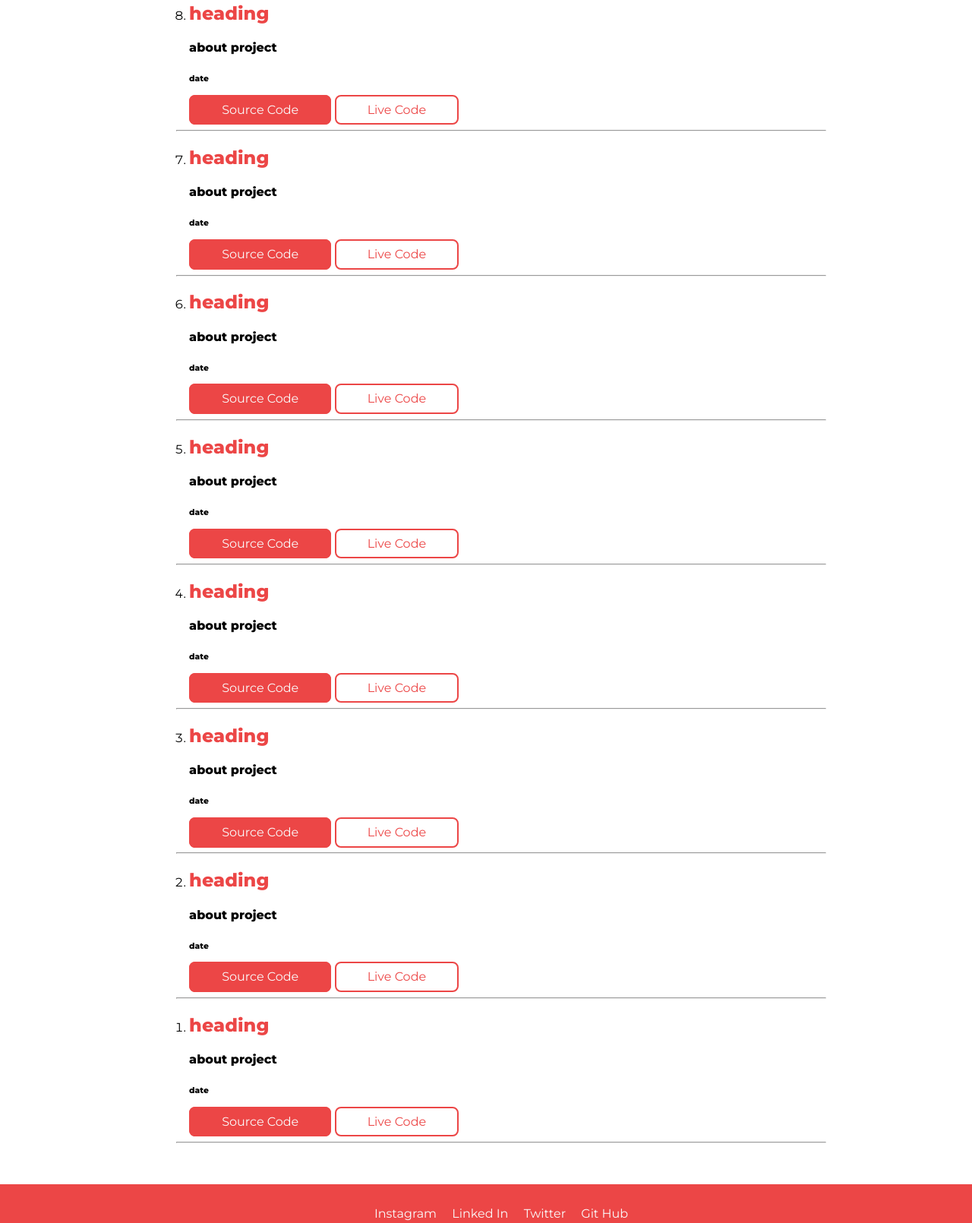
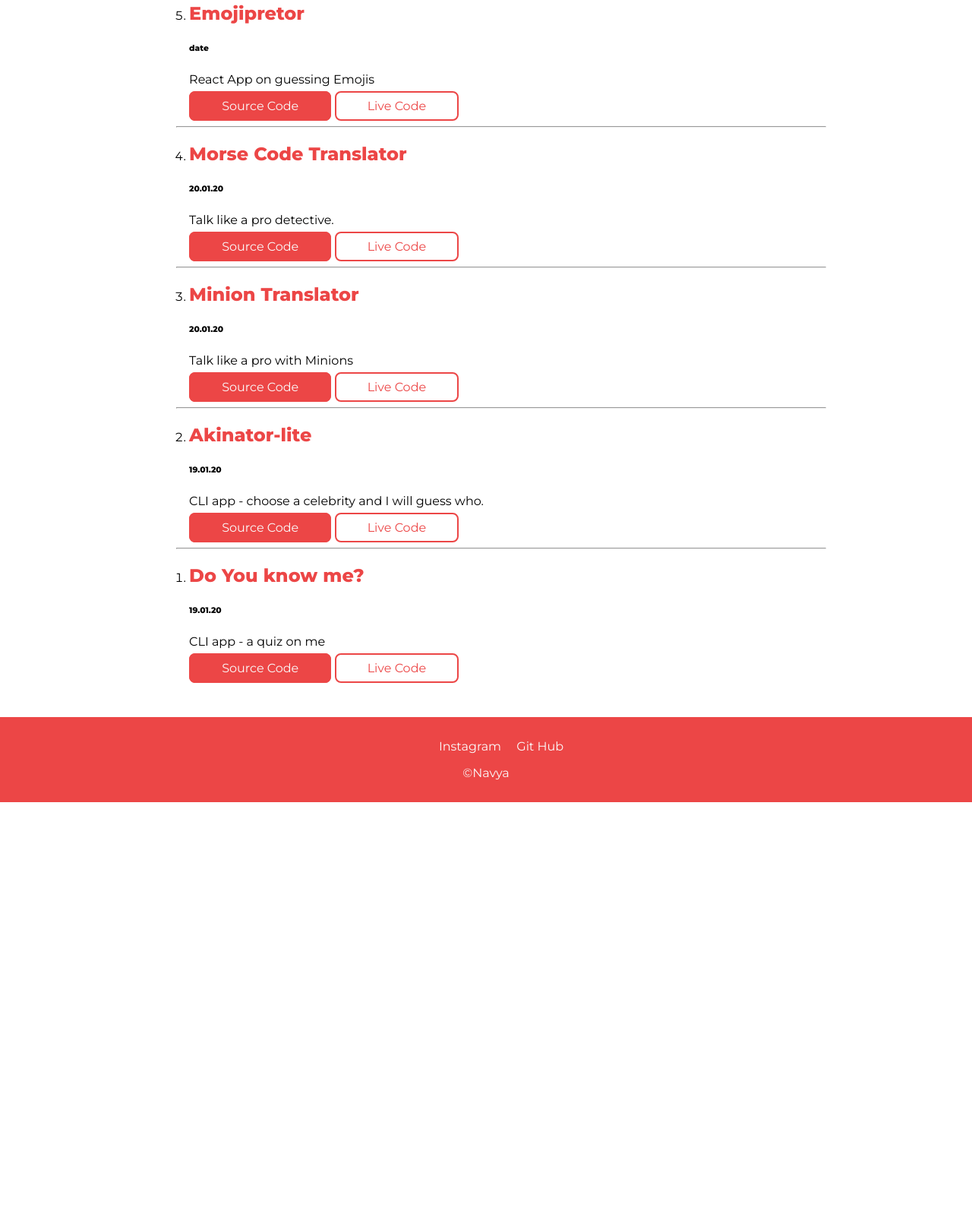
Before and after one commit to NavyaAg/navyaAgarwal-portfolio, a plain HTML site: page projects.html in a window 1280 px wide. Shown: the part 807-2417 px from the top of the page at 76% size. After the commit the page ends 1863 px from the top, so only its background shows below. Drawn offline with Linux system fonts and the light colour scheme.

Commit message:
links added

```diff
--- a/projects.html
+++ b/projects.html
@@ -32,92 +32,64 @@
            <h1 class="title">Coursepedia</h1>
           <h6>21.01.20</h6>
           <p>Youtube course recommendation on three different topics</p>
-          <a class="primary-button"href="https://codesandbox.io/s/courserecommendation-s3tui?file=/src/App.js">source code</a>
+          <a class="primary-button"href="https://github.com/NavyaAg/course-recommender">source code</a>
           <a class="secondary-button"href="https://s3tui.csb.app/">live code</a>
 
         </li>
         <hr>
         <li class="projects-sec">
-           <h1 class="title">heading</h1>
-          <h4>about project</h4>
-          <h6>date</h6>
-          <a class="primary-button"href="https://codesandbox.io/s/emojipretor-z74er">Source Code</a>
+           <h1 class="title">Emojipretor</h1>
+           <h6>date</h6>
+          <p>React App on guessing Emojis<p>
+          <a class="primary-button"href="https://github.com/NavyaAg/emoji-interpretor">Source Code</a>
           <a class="secondary-button"href="https://z74er.csb.app/">Live Code</a>
 
         </li>
         <hr>
         <li class="projects-sec">
-           <h1 class="title">heading</h1>
-          <h4>about project</h4>
-          <h6>date</h6>
-          <a class="primary-button"href="">Source Code</a>
-          <a class="secondary-button"href="">Live Code</a>
+          <h1 class="title">Morse Code Translator</h1>
+         <h6>20.01.20</h6>
+         <p>Talk like a pro detective.</p>
+          <a class="primary-button"href="https://github.com/NavyaAg/morseCode-Translator">Source Code</a>
+          <a class="secondary-button"href="https://translator-morsecode.netlify.app/">Live Code</a>
 
         </li>
         <hr>
         <li class="projects-sec">
-           <h1 class="title">heading</h1>
-          <h4>about project</h4>
-          <h6>date</h6>
-          <a class="primary-button"href="">Source Code</a>
-          <a class="secondary-button"href="">Live Code</a>
+           <h1 class="title">Minion Translator</h1>
+           <h6>20.01.20</h6>
+           <p>Talk like a pro with Minions</p>
+          <a class="primary-button"href="https://github.com/NavyaAg/Minion-Translator">Source Code</a>
+          <a class="secondary-button"href="https://talkbananas.netlify.app/">Live Code</a>
 
         </li>
         <hr>
         <li class="projects-sec">
-           <h1 class="title">heading</h1>
-          <h4>about project</h4>
-          <h6>date</h6>
-          <a class="primary-button"href="">Source Code</a>
-          <a class="secondary-button"href="">Live Code</a>
+           <h1 class="title">Akinator-lite</h1>
+           <h6>19.01.20</h6>
+           <p>CLI app - choose a celebrity and I will guess who.</p>
+          <a class="primary-button"href="https://github.com/NavyaAg/cliapp-akinator-lite">Source Code</a>
+          <a class="secondary-button"href="https://repl.it/@NavyaAg/AKINATOR-LITE?embed=1&output=1">Live Code</a>
 
         </li>
         <hr>
         <li class="projects-sec">
-           <h1 class="title">heading</h1>
-          <h4>about project</h4>
-          <h6>date</h6>
-          <a class="primary-button"href="">Source Code</a>
-          <a class="secondary-button"href="">Live Code</a>
+           <h1 class="title">Do You know me?</h1>
+           <h6>19.01.20</h6>
+           <p>CLI app - a quiz on me </p>
+          <a class="primary-button"href="https://github.com/NavyaAg/cli-do-you-know-me">Source Code</a>
+          <a class="secondary-button"href="https://repl.it/@NavyaAg/Do-you-really-know-me?embed=1&output=1">Live Code</a>
 
         </li>
-        <hr>
-        <li class="projects-sec">
-           <h1 class="title">heading</h1>
-          <h4>about project</h4>
-          <h6>date</h6>
-          <a class="primary-button"href="">Source Code</a>
-          <a class="secondary-button"href="">Live Code</a>
-
-        </li>
-        <hr>
-        <li class="projects-sec">
-           <h1 class="title">heading</h1>
-          <h4>about project</h4>
-          <h6>date</h6>
-          <a class="primary-button"href="">Source Code</a>
-          <a class="secondary-button"href="">Live Code</a>
-
-        </li>
-        <hr>
-        <li class="projects-sec">
-           <h1 class="title">heading</h1>
-          <h4>about project</h4>
-          <h6>date</h6>
-          <a class="primary-button"href="">Source Code</a>
-          <a class="secondary-button"href="">Live Code</a>
-
-        </li>
-        <hr>
       </ol>
     </section>
     <footer>
       <div class="icons">
         <ul>
-          <li><a href="">Instagram</a></li>
-          <li><a href="">Linked In</a></li>
-          <li><a href="">Twitter</a></li>
-          <li><a href="">Git Hub</a></li>
+          <li><a href="https://www.instagram.com/navya_544/">Instagram</a></li>
+          <!-- <li><a href="">Linked In</a></li>
+          <li><a href="">Twitter</a></li> -->
+          <li><a href="https://github.com/NavyaAg">Git Hub</a></li>
         </ul>
       </div>
       <p>&#169;Navya</p>
```
Also changed, not shown: blogs.html (+4 -4 lines), index.html (+4 -4 lines).
